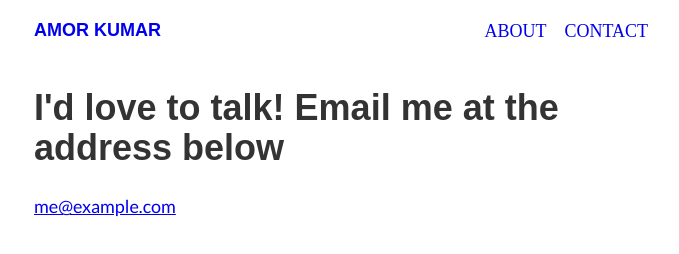
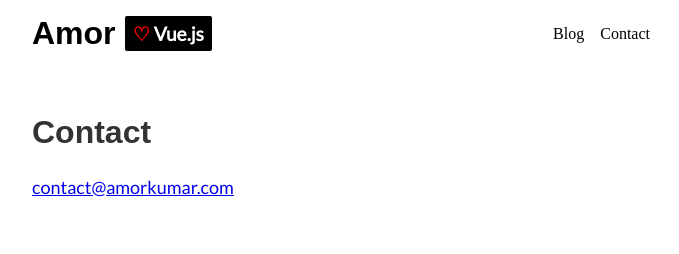
Before and after one commit to itsamoreh/amorkumar.com_old, a Gatsby site: page /contact in a window 1280 px wide. Shown: the whole page, without its empty margins (299-978 px from the left). Built offline with nearby package versions, Linux system fonts and the light colour scheme; Gatsby itself is replaced by a stand-in of ours; a web font is replaced by a local one.

Commit message:
Small style tweaks, refactor and organize

```diff
--- a/gatsby-config.js
+++ b/gatsby-config.js
@@ -13,5 +13,6 @@ module.exports = {
         pathToConfigModule: `src/utils/typography`,
       },
     },
+    `gatsby-plugin-sass`,
   ],
 }
--- a/package.json
+++ b/package.json
@@ -14,7 +14,9 @@
   },
   "dependencies": {
     "gatsby": "^2.8.0",
+    "gatsby-plugin-sass": "^2.0.11",
     "gatsby-plugin-typography": "^2.2.13",
+    "node-sass": "^4.12.0",
     "react": "^16.8.6",
     "react-dom": "^16.8.6",
     "react-typography": "^0.16.19",
--- a/src/components/header.js
+++ /dev/null
@@ -1,3 +0,0 @@
-import React from "react"
-
-export default () => <h1>This is a header.</h1>
--- /dev/null
+++ b/src/components/header/header.js
@@ -0,0 +1,30 @@
+import React from "react"
+import { Link } from "gatsby"
+import "./header.scss"
+import "./speech-bubble.css"
+
+const HeaderLink = props => (
+  <li class="header-link">
+    <Link to={props.to}>{props.children}</Link>
+  </li>
+)
+
+export default () => (
+  <header>
+    <Link class="home" to="/">
+      <h1>
+        Amor
+        <div class="speech-bubble">
+          <span class="heart">♡&nbsp;</span>
+          Vue.js
+        </div>
+      </h1>
+    </Link>
+    <nav>
+      <ul>
+        <HeaderLink to="/blog">Blog</HeaderLink>
+        <HeaderLink to="/contact">Contact</HeaderLink>
+      </ul>
+    </nav>
+  </header>
+)
--- /dev/null
+++ b/src/components/header/header.scss
@@ -0,0 +1,57 @@
+header {
+  display: flex;
+  align-items: center;
+  justify-content: space-between;
+  margin: 0 auto 4rem auto;
+  max-width: 650px;
+  padding: 1rem 1rem 0 1rem;
+  color: black;
+
+  .home {
+    color: inherit;
+    text-decoration: none;
+  }
+
+  h1 {
+    display: inline-flex;
+    margin-bottom: 0;
+
+    .heart {
+      color: red;
+    }
+
+    .speech-bubble {
+      // position: relative;
+      display: flex;
+      align-items: center;
+      background: black;
+      border-radius: 0.1em;
+      margin-left: 0.5em;
+      padding: 0 0.4em;
+      color: white;
+      font-size: 0.6em;
+      font-family: "Lato";
+    }
+  }
+
+  nav {
+    ul {
+      display: flex;
+      justify-content: flex-end;
+      margin-bottom: 0;
+      list-style: none;
+    }
+
+    li {
+      display: inline-flex;
+      margin: 0 0 0 1rem;
+    }
+
+    a {
+      text-decoration: none;
+      font-family: "Francois One";
+      font-size: "18px";
+      color: inherit;
+    }
+  }
+}
--- a/src/components/layout.js
+++ b/src/components/layout.js
@@ -1,50 +1,10 @@
 import React from "react"
-import { Link } from "gatsby"
-const HeaderLink = props => (
-  <li style={{ display: `inline-flex`, margin: `0 0 0 1rem` }}>
-    <Link
-      to={props.to}
-      style={{
-        textDecoration: `none`,
-        fontFamily: `Francois One`,
-        fontSize: `18px`,
-        textTransform: `uppercase`,
-      }}
-    >
-      {props.children}
-    </Link>
-  </li>
-)
+import Header from "./header/header"
 
 export default ({ children }) => (
   <div>
-    <header
-      style={{
-        display: `flex`,
-        alignItems: `center`,
-        justifyContent: `space-between`,
-        margin: `0 auto`,
-        maxWidth: 650,
-        padding: `1rem 1rem 0 1rem`,
-      }}
-    >
-      <Link to="/" style={{ textDecoration: `none` }}>
-        <h1 style={{ fontSize: `18px`, textTransform: `uppercase` }}>
-          Amor Kumar
-        </h1>
-      </Link>
-      <ul
-        style={{
-          display: `flex`,
-          justifyContent: `flex-end`,
-          listStyle: `none`,
-        }}
-      >
-        <HeaderLink to="/about">About</HeaderLink>
-        <HeaderLink to="/contact">Contact</HeaderLink>
-      </ul>
-    </header>
-    <div style={{ margin: `1rem auto`, maxWidth: 650, padding: `0 1rem` }}>
+    <Header />
+    <div style={{ margin: `0 auto`, maxWidth: 650, padding: `0 1rem` }}>
       {children}
     </div>
   </div>
--- a/src/pages/about.js
+++ b/src/pages/blog.js
@@ -3,7 +3,7 @@ import Layout from "../components/layout"
 
 export default () => (
   <Layout>
-    <h1>About Gatsby</h1>
+    <h1>Blog Page</h1>
     <p>Such wow. Very React.</p>
   </Layout>
 )
--- a/src/pages/contact.js
+++ b/src/pages/contact.js
@@ -3,9 +3,9 @@ import Layout from "../components/layout"
 
 export default () => (
   <Layout>
-    <h1>I'd love to talk! Email me at the address below</h1>
+    <h1>Contact</h1>
     <p>
-      <a href="mailto:me@example.com">me@example.com</a>
+      <a href="mailto:contact@amorkumar.com">contact@amorkumar.com</a>
     </p>
   </Layout>
 )
--- a/src/utils/typography.js
+++ b/src/utils/typography.js
@@ -1,7 +1,7 @@
 import Typography from "typography"
 
 const config = {
-  baseFontSize: `18px`,
+  baseFontSize: `16px`,
   googleFonts: [
     {
       name: "Francois One",
@@ -14,6 +14,15 @@ const config = {
   ],
   headerFontFamily: ["Francois One", "sans-serif"],
   bodyFontFamily: ["Lato", "sans-serif"],
+  overrideStyles: (options, styles) => ({
+    h1: {
+      // fontSize: `1.2em`,
+      // textTransform: "uppercase",
+    },
+    p: {
+      fontSize: "18px",
+    },
+  }),
 }
 
 const typography = new Typography(config)
```
Also changed, not shown: src/pages/home/home.js (added, +39 -0 lines), src/pages/index.js (+3 -10 lines), src/components/header/speech-bubble.css (added), src/pages/home/hideout.svg (added), 1 other file.
